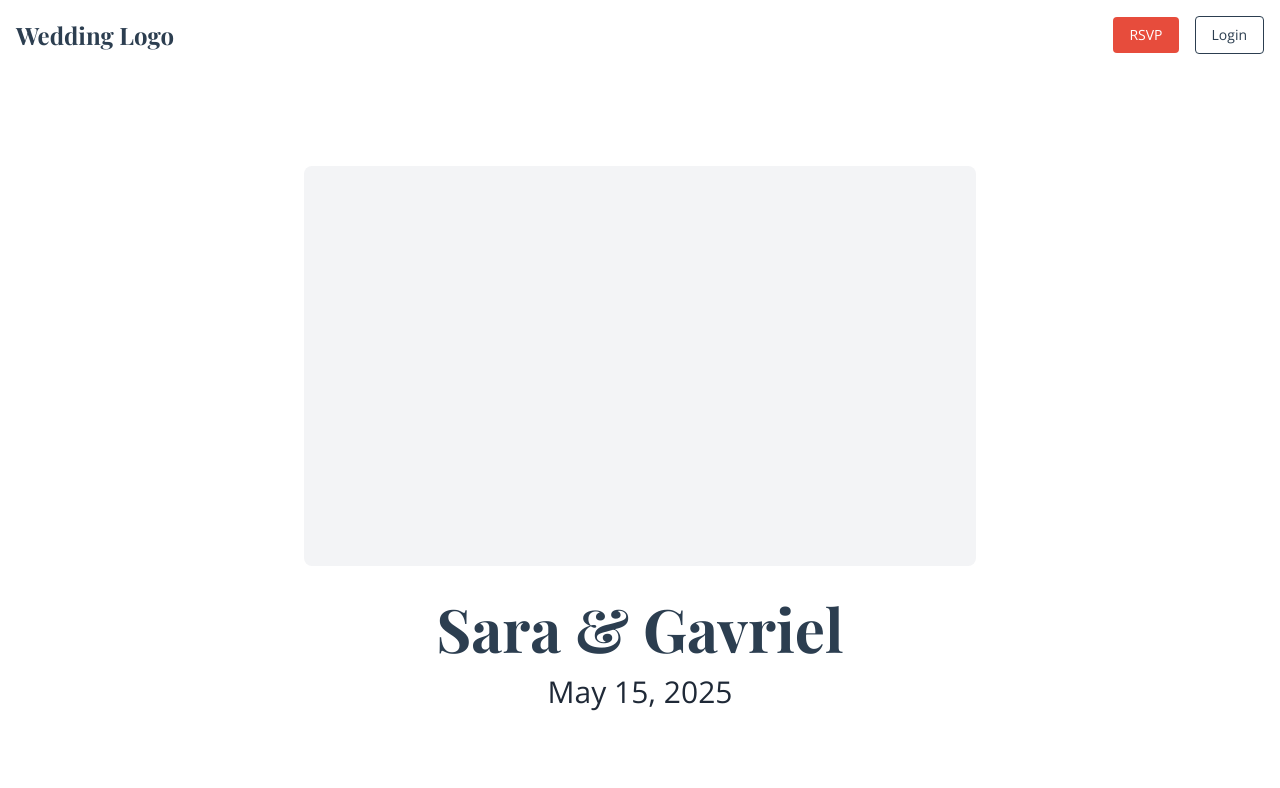
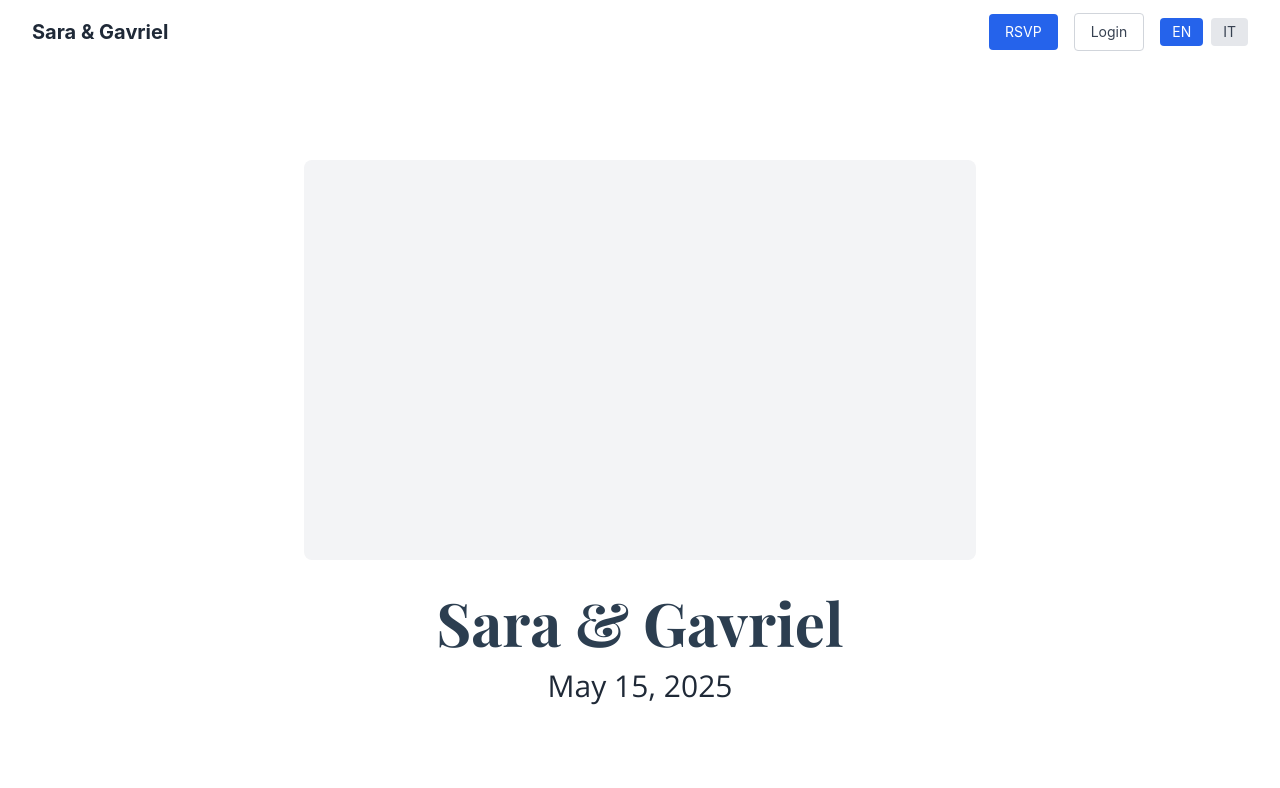
Before and after one commit to saraspagno/Wedding-app, a React (Create React App) app: page / in a window 1280 px wide. Shown: the top 788 px of the page. Built offline with nearby package versions, Linux system fonts and the light colour scheme; no server answers; the HTML template or start-up script is replaced by a standard one.

Commit message:
added languages option

```diff
--- a/package.json
+++ b/package.json
@@ -15,9 +15,12 @@
     "@types/react-dom": "^19.0.4",
     "@types/react-router-dom": "^5.3.3",
     "firebase": "^11.5.0",
+    "i18next": "^24.2.3",
+    "i18next-http-backend": "^3.0.2",
     "react": "^18.3.1",
     "react-dom": "^18.3.1",
     "react-firebase-hooks": "^5.1.1",
+    "react-i18next": "^15.4.1",
     "react-router-dom": "^7.4.0",
     "react-scripts": "5.0.1",
     "rsuite": "^5.78.1",
--- a/src/App.tsx
+++ b/src/App.tsx
@@ -1,4 +1,3 @@
-import React from 'react';
 import { BrowserRouter as Router, Routes, Route } from 'react-router-dom';
 import Header from './components/Header/Header';
 import Home from './pages/Home';
@@ -6,6 +5,7 @@ import RSVP from './pages/RSVP';
 import Admin from './pages/Admin';
 import Login from './pages/Login';
 import ProtectedRoute from './components/ProtectedRoute';
+import './i18n';
 
 function App() {
   return (
--- a/src/components/Header/Header.tsx
+++ b/src/components/Header/Header.tsx
@@ -1,25 +1,33 @@
 import React from 'react';
 import { Link } from 'react-router-dom';
+import LanguageSwitcher from '../LanguageSwitcher';
 
 const Header: React.FC = () => {
   return (
-    <header className="flex flex-col md:flex-row justify-between items-center p-4 bg-white shadow-md">
-      <Link to="/" className="text-primary no-underline">
-        <h1 className="m-0 text-2xl font-heading">Wedding Logo</h1>
+    <header className="bg-white shadow-sm">
+      <nav className="max-w-7xl mx-auto px-4 sm:px-6 lg:px-8">
+        <div className="flex justify-between items-center h-16">
+          <div className="flex items-center">
+            <Link to="/" className="text-xl font-bold text-gray-800">
+              Sara & Gavriel
             </Link>
-      <nav className="flex gap-4 items-center w-full md:w-auto justify-center">
+          </div>
+          <div className="flex items-center gap-4">
             <Link
               to="/rsvp"
-          className="no-underline px-4 py-2 rounded bg-secondary text-white font-body transition-all duration-300 hover:bg-red-600"
+              className="no-underline px-4 py-2 rounded bg-blue-600 text-white hover:bg-blue-700 transition-colors"
             >
               RSVP
             </Link>
             <Link
               to="/admin"
-          className="no-underline px-4 py-2 rounded border border-primary text-primary font-body transition-all duration-300 hover:bg-primary hover:text-white"
+              className="no-underline px-4 py-2 rounded border border-gray-300 text-gray-700 hover:bg-gray-100 transition-colors"
             >
               Login
             </Link>
+            <LanguageSwitcher />
+          </div>
+        </div>
       </nav>
     </header>
   );
--- /dev/null
+++ b/src/components/LanguageSwitcher.tsx
@@ -0,0 +1,38 @@
+import React from 'react';
+import { useTranslation } from 'react-i18next';
+import { useSearchParams } from 'react-router-dom';
+
+const LanguageSwitcher: React.FC = () => {
+  const { i18n } = useTranslation();
+  const [searchParams, setSearchParams] = useSearchParams();
+
+  const changeLanguage = (lng: string) => {
+    i18n.changeLanguage(lng);
+    const newSearchParams = new URLSearchParams(searchParams);
+    newSearchParams.set('lang', lng);
+    setSearchParams(newSearchParams);
+  };
+
+  return (
+    <div className="flex gap-2">
+      <button
+        onClick={() => changeLanguage('en')}
+        className={`px-3 py-1 rounded ${
+          i18n.language === 'en' ? 'bg-blue-600 text-white' : 'bg-gray-200 text-gray-700'
+        }`}
+      >
+        EN
+      </button>
+      <button
+        onClick={() => changeLanguage('it')}
+        className={`px-3 py-1 rounded ${
+          i18n.language === 'it' ? 'bg-blue-600 text-white' : 'bg-gray-200 text-gray-700'
+        }`}
+      >
+        IT
+      </button>
+    </div>
+  );
+};
+
+export default LanguageSwitcher;
--- /dev/null
+++ b/src/i18n.ts
@@ -0,0 +1,44 @@
+import i18n from 'i18next';
+import { initReactI18next } from 'react-i18next';
+
+const resources = {
+  en: {
+    translation: {
+      wedding_details: 'Wedding Details',
+      ceremony: 'Ceremony',
+      reception: 'Reception',
+      date: 'May 15, 2025'
+    }
+  },
+  it: {
+    translation: {
+      wedding_details: 'Dettagli del Matrimonio',
+      ceremony: 'Cerimonia',
+      reception: 'Ricevimento',
+      date: '15 Maggio, 2025'
+    }
+  }
+};
+
+// Get language from URL parameter or default to 'en'
+const getInitialLanguage = () => {
+  const urlParams = new URLSearchParams(window.location.search);
+  const langParam = urlParams.get('lang');
+  return langParam === 'it' ? 'it' : 'en';
+};
+
+i18n
+  .use(initReactI18next)
+  .init({
+    resources,
+    lng: getInitialLanguage(),
+    fallbackLng: 'en',
+    interpolation: {
+      escapeValue: false
+    },
+    react: {
+      useSuspense: false
+    }
+  });
+
+export default i18n;
--- a/src/pages/Home.tsx
+++ b/src/pages/Home.tsx
@@ -1,6 +1,9 @@
 import React from 'react';
+import { useTranslation } from 'react-i18next';
 
 const Home: React.FC = () => {
+  const { t } = useTranslation();
+
   return (
     <div className="min-h-screen bg-white">
       <main className="max-w-7xl mx-auto p-8">
@@ -13,19 +16,19 @@ const Home: React.FC = () => {
               Sara & Gavriel
             </h2>
             <p className="font-body text-2xl md:text-3xl text-gray-800 mb-4">
-              May 15, 2025
+            {t('date')}
             </p>
           </div>
         </section>
 
         <section className="mt-16 text-center">
           <h3 className="font-heading text-primary mb-8 text-3xl">
-            Wedding Details
+            {t('wedding_details')}
           </h3>
           <div className="grid grid-cols-1 md:grid-cols-2 gap-8 mt-8">
             <div className="p-8 bg-gray-50 rounded-lg">
               <h4 className="font-heading text-primary mb-4 text-xl">
-                Ceremony
+                {t('ceremony')}
               </h4>
               <p className="font-body text-gray-800 my-2">4:00 PM</p>
               <p className="font-body text-gray-800 my-2">St. Mary's Church</p>
@@ -33,7 +36,7 @@ const Home: React.FC = () => {
             </div>
             <div className="p-8 bg-gray-50 rounded-lg">
               <h4 className="font-heading text-primary mb-4 text-xl">
-                Reception
+                {t('reception')}
               </h4>
               <p className="font-body text-gray-800 my-2">6:00 PM</p>
               <p className="font-body text-gray-800 my-2">Grand Hotel</p>
--- a/tsconfig.json
+++ b/tsconfig.json
@@ -1,6 +1,6 @@
 {
   "compilerOptions": {
-    "target": "es5",
+    "target": "ES2023",
     "lib": [
       "dom",
       "dom.iterable",
```
Also changed, not shown: 1 other file (tests, documents, lock files or other folders). Lines whose indentation alone changed are shown as unchanged.
